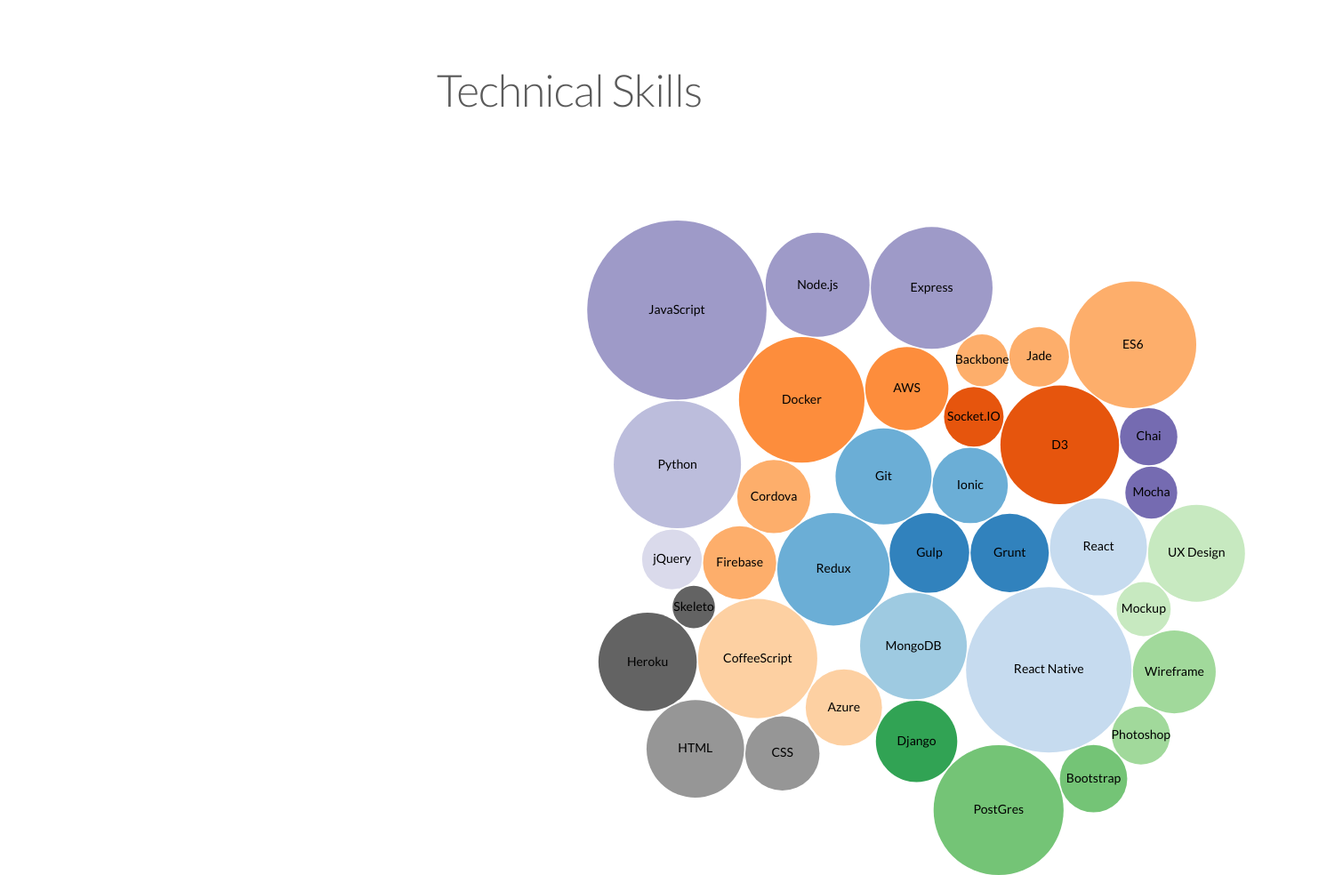
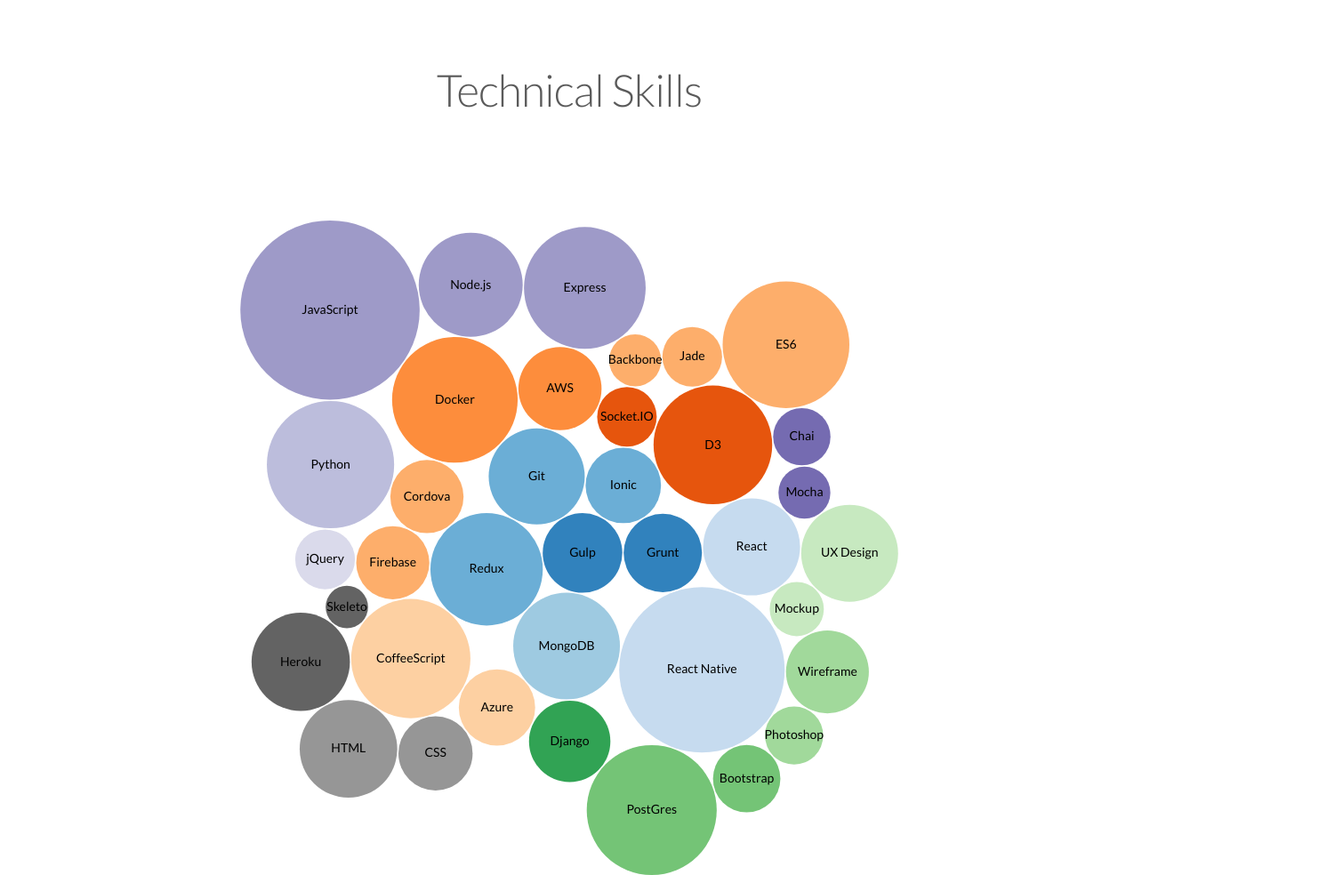
Before and after one commit to SunyoungKim508/resume, a website: page assets/index.html in a window 1280 px wide. Shown: the part 4480-5464 px from the top of the page at 89% size, 1510 px wide, since content can reach past the window. Drawn offline with nearby package versions, Linux system fonts and the light colour scheme.

Commit message:
Added D3

```diff
--- a/assets/main.css
+++ b/assets/main.css
@@ -128,6 +128,11 @@
 .size {
   width: 100;
   height: 100;
+}
+
+#tech {
+  width: 960;
+  height: 960;
 }
 
 /* Featurettes
--- a/assets/tech.js
+++ b/assets/tech.js
@@ -10,8 +10,8 @@
 var svg = d3.select("#tech").append("svg")
     .attr("width", diameter)
     .attr("height", diameter)
-    .attr("class", "bubble")
-    .attr("transform", "translate(" + diameter/2 + "," + 0 + ")");
+    .attr("class", "bubble");
+
 
 d3.json('./data.json', function(error, root) {
   if (error) throw error;
```
